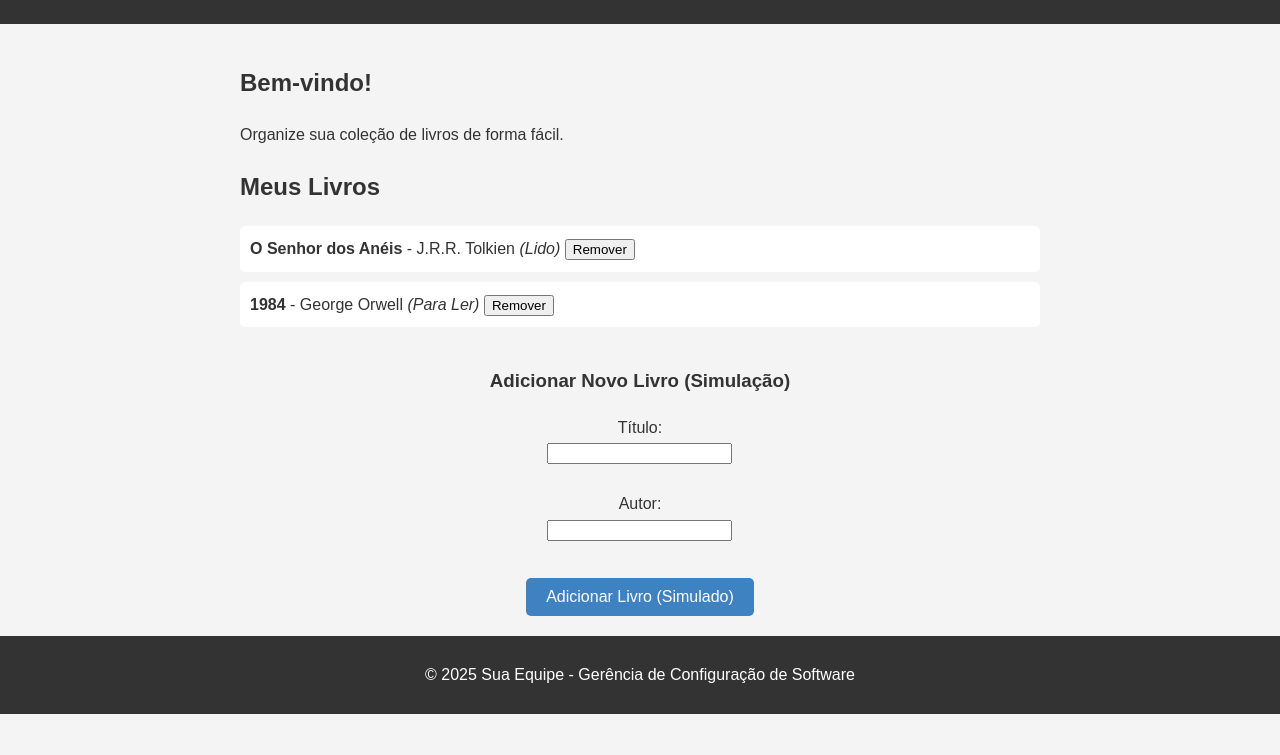
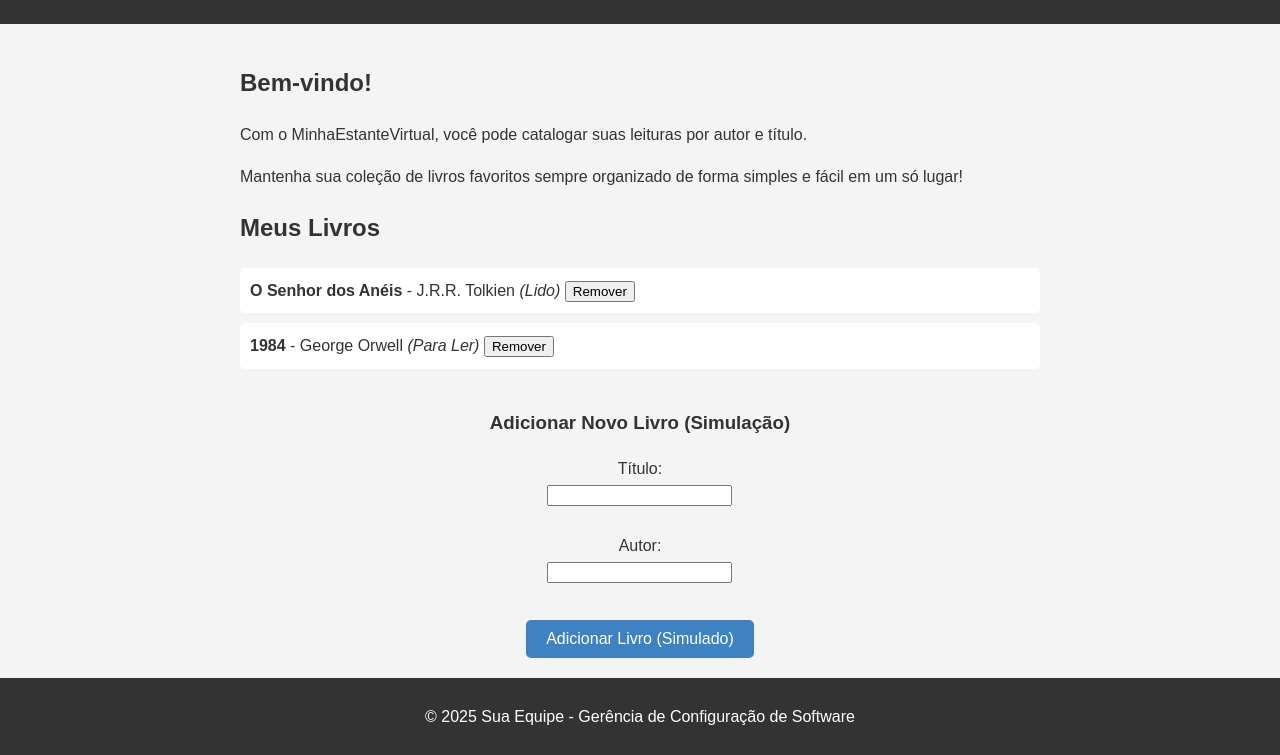
Before and after one commit to juliacamposn/prova-2-de-GCS, a plain HTML site: page index.html in a window 1280 px wide. Shown: the part 102-857 px from the top of the page. Before the commit the page ends 816 px from the top, so only its background shows below. Drawn offline with Linux system fonts and the light colour scheme.

Commit message:
Adicionado um novo texto de apresentação no homepage-content

```diff
--- a/index.html
+++ b/index.html
@@ -14,7 +14,8 @@
     <main>
         <section id="homepage-content">
             <h2>Bem-vindo!</h2>
-            <p>Organize sua coleção de livros de forma fácil.</p>
+            <p>Com o MinhaEstanteVirtual, você pode catalogar suas leituras por autor e título.</p>
+            <p>Mantenha sua coleção de livros favoritos sempre organizado de forma simples e fácil em um só lugar!</p>
             </section>
 
         <section id="estante">
```
